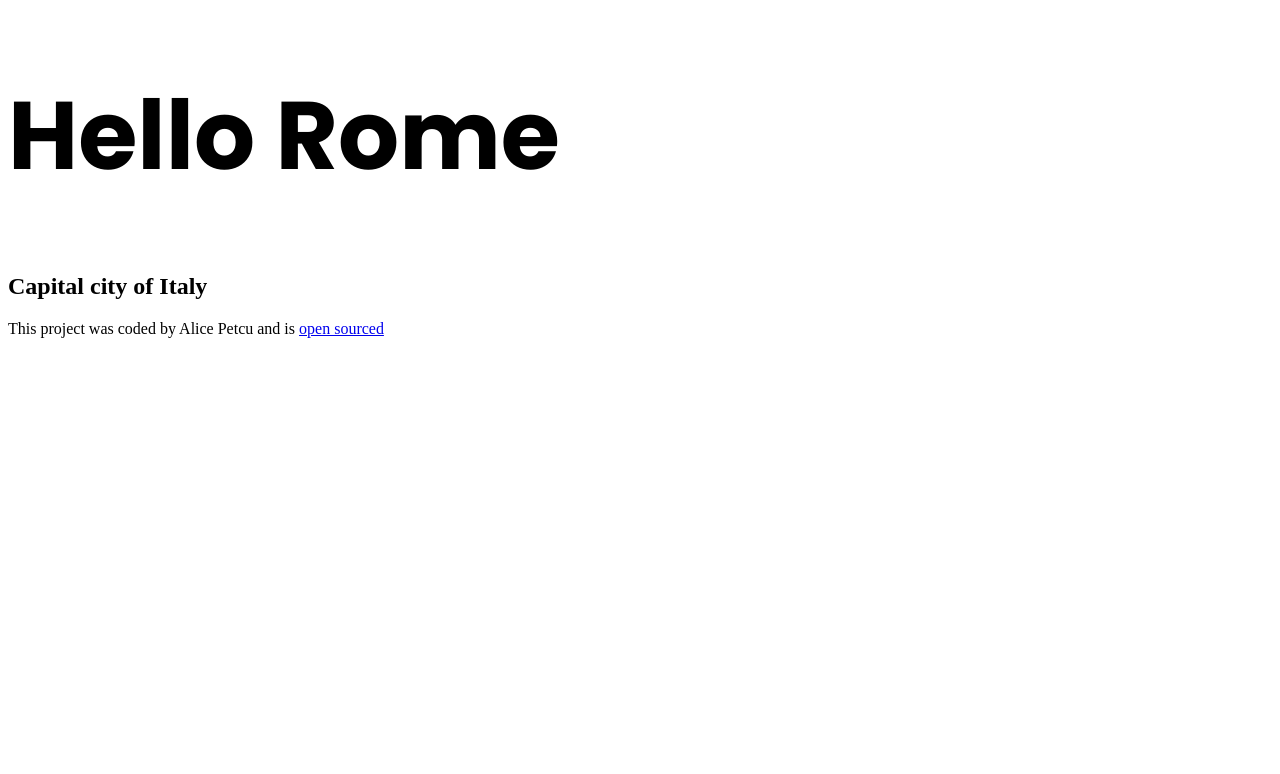
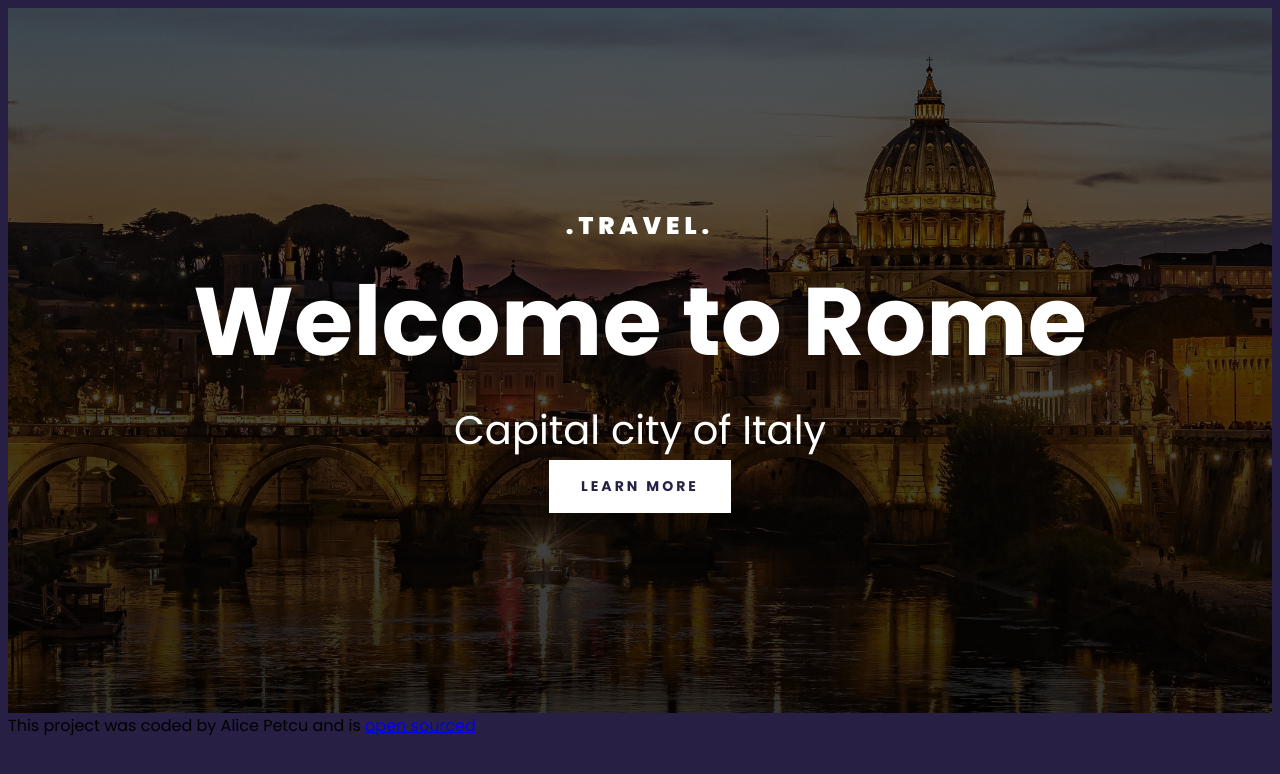
Before and after one commit to Alice131419/Travel-blog-to-Rome, a plain HTML site: page index.html in a window 1280 px wide. Drawn offline with Linux system fonts and the light colour scheme.

Commit message:
added header to the landing page

```diff
--- a/index.html
+++ b/index.html
@@ -13,8 +13,13 @@
     <title>Welcome to Rome</title>
   </head>
   <body>
-    <h1>Hello Rome</h1>
+    <div class="container">
+      <header>
+        <h3>.TRAVEL.</h3>
+        <h1>Welcome to Rome</h1>
         <h2>Capital city of Italy</h2>
+        <a href="#more">Learn more</a>
+      </header>
       <footer>
         This project was coded by Alice Petcu and is
         <a
@@ -23,5 +28,6 @@
           >open sourced</a
         >
       </footer>
+    </div>
   </body>
 </html>
--- a/src/styles.css
+++ b/src/styles.css
@@ -1,7 +1,65 @@
-h1 {
-  font-family: "Poppins";
-  font-style: normal;
+body {
+  font-family: "Poppins", sans-serif;
+  background-color: #272044;
+}
+
+.container {
+  max-width: 1400px;
+  margin: 0 auto;
+}
+
+header {
+  background-image: linear-gradient(rgba(0, 0, 0, 0.6), rgba(0, 0, 0, 0.8)),
+    url("../images/Rome.png");
+  background-repeat: no-repeat;
+  background-size: cover;
+  color: white;
+  text-align: center;
+  padding: 200px 0;
+}
+header h1 {
   font-weight: 700;
   font-size: 96px;
-  line-height: 144px;
+  line-height: 1;
+  margin: 30px 0;
 }
+header h2 {
+  font-weight: 400;
+  font-size: 40px;
+  line-height: 1.5;
+  margin: 0;
+}
+header h3 {
+  font-weight: 900;
+  font-size: 24px;
+  line-height: 1.5;
+  letter-spacing: 5px;
+  margin: 0;
+}
+header a {
+  font-weight: 700;
+  color: #272044;
+  font-size: 14px;
+  line-height: 1.5;
+  text-align: center;
+  padding: 16px 32px;
+  display: inline-block;
+  letter-spacing: 3px;
+  text-transform: uppercase;
+  background-color: white;
+  text-decoration: none;
+}
+@media (max-width: 900px) {
+  header {
+    padding: 60px 0;
+  }
+  header h1 {
+    font-size: 48px;
+  }
+  header h2 {
+    font-size: 20px;
+  }
+  header h3 {
+    font-size: 12px;
+  }
+}
```
Also changed, not shown: GettyRF614830518.avif (added), images/HERO_UltimateRome_Hero_shutterstock789412159.jpg (added), images/Rome.png (added), images/caption.jpg (added), images/visit-rome-italy.jpg (added). Lines whose indentation alone changed are shown as unchanged.
